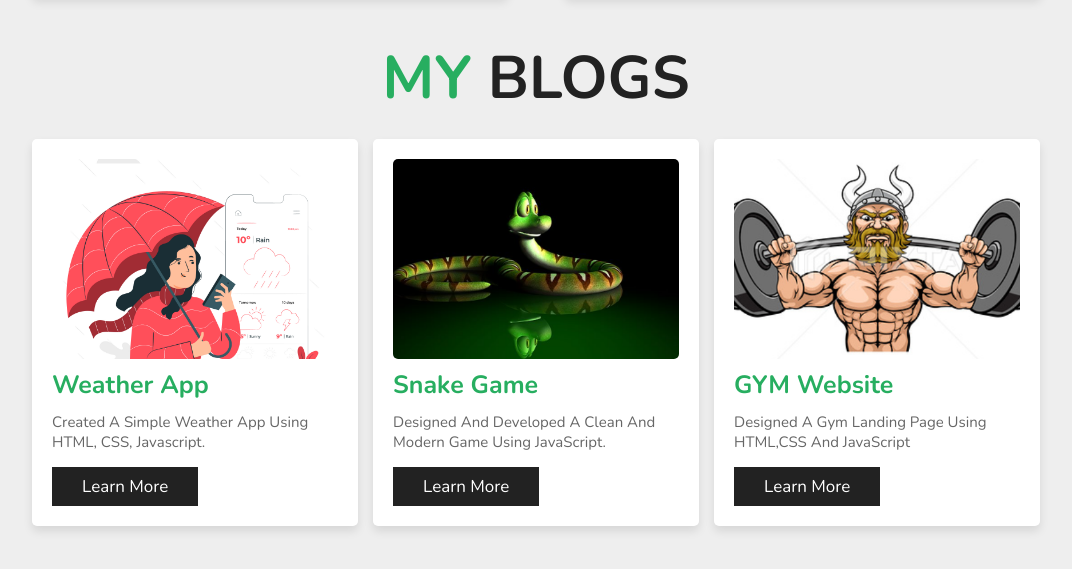
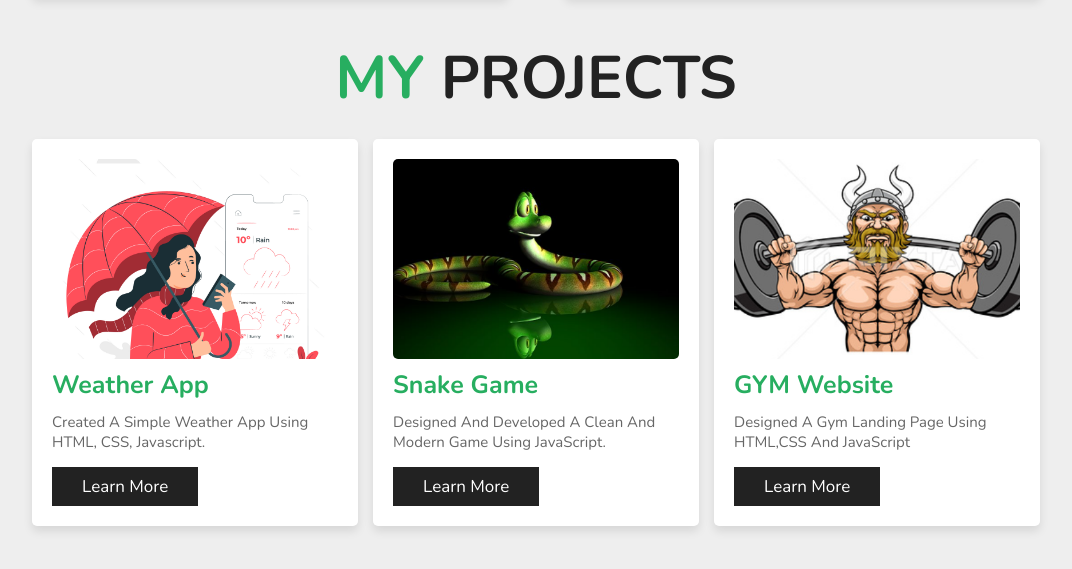
Before and after one commit to Anirudha008/Oasis_Task_1_Portfolio, a plain HTML site: page index.html in a window 1280 px wide. Shown: the part 2541-3110 px from the top of the page, without its empty margins (79-1151 px from the left). Drawn offline with nearby package versions, Linux system fonts and the light colour scheme.

Commit message:
changed project

```diff
--- a/index.html
+++ b/index.html
@@ -197,7 +197,7 @@
 
 <section class="blogs" id="blogs">
 
-    <h1 class="heading"> <span> my </span> blogs </h1>
+    <h1 class="heading"> <span> my </span> projects </h1>
 
     <div class="box-container">
 
```
